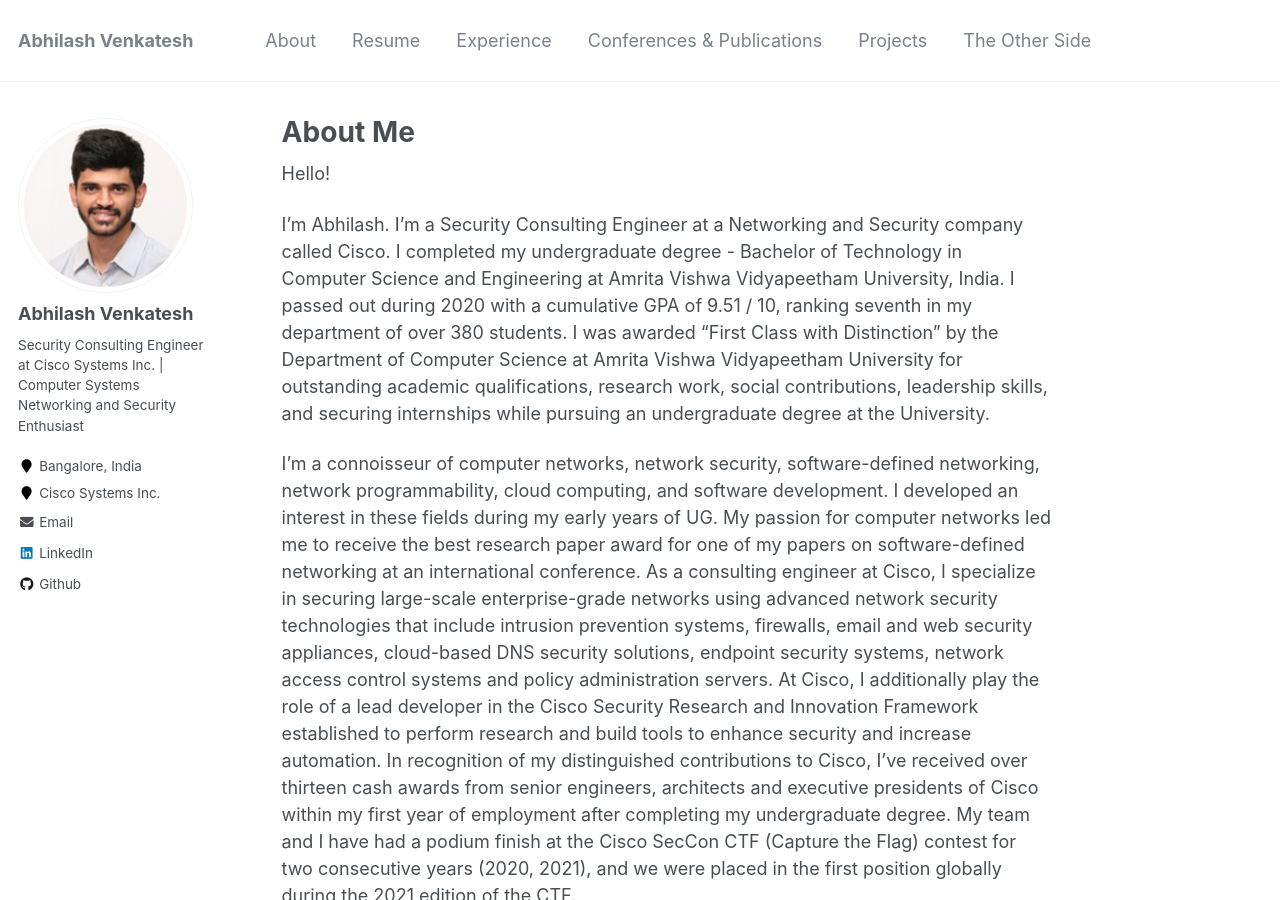
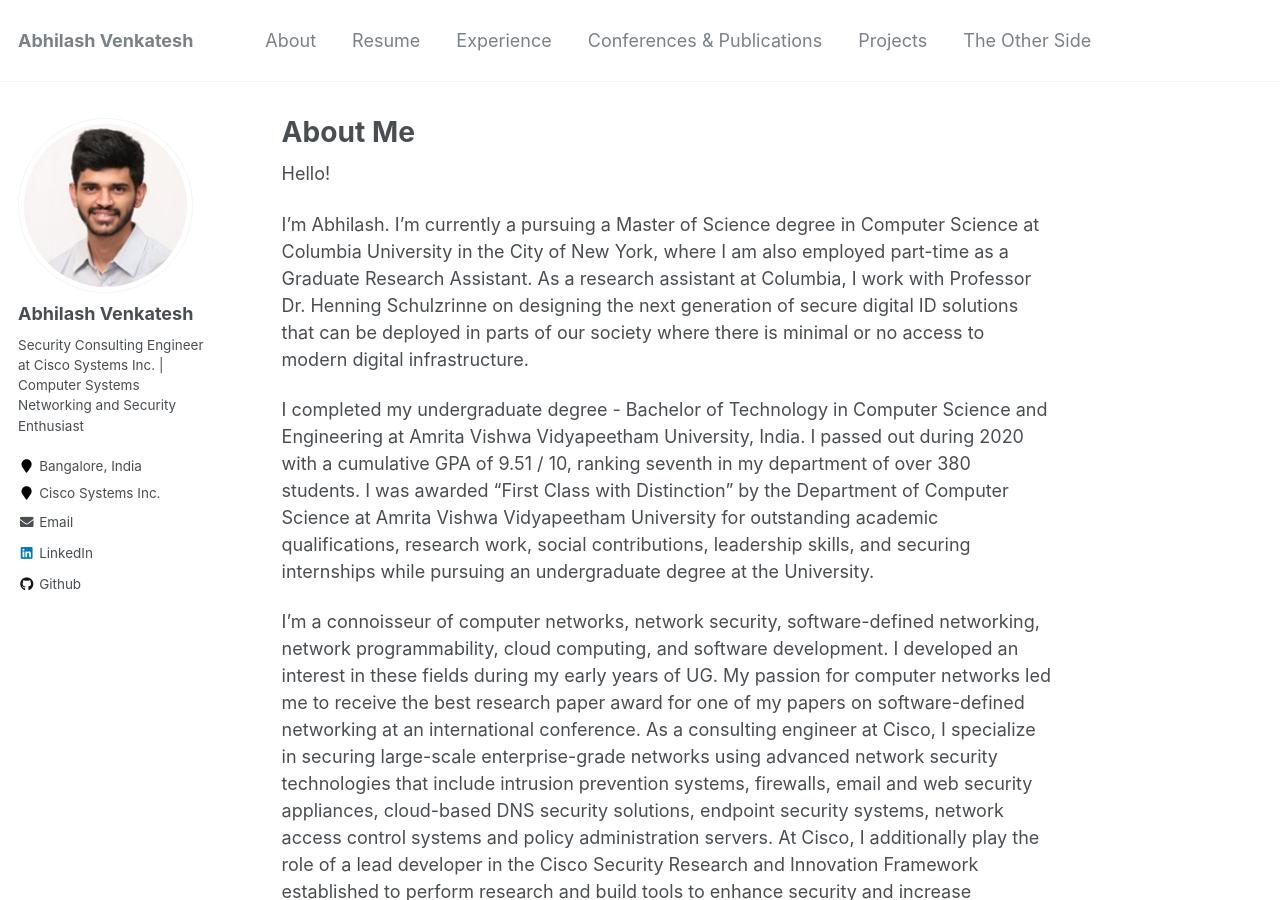
Before and after one commit to PankajPradeep/PankajPradeep.github.io, a Jekyll site: the page built from _pages/about.md, in a window 1280 px wide and 900 px high. Built offline with Jekyll 4.4.1, drawn with Linux system fonts in a browser that asks for light colours.

Commit message:
Update about.md

```diff
--- a/_pages/about.md
+++ b/_pages/about.md
@@ -10,7 +10,9 @@ redirect_from:
 
 Hello!
 
-I'm Abhilash. I'm a Security Consulting Engineer at a Networking and Security company called Cisco. I completed my undergraduate degree - Bachelor of Technology in Computer Science and Engineering at Amrita Vishwa Vidyapeetham University, India. I passed out during 2020 with a cumulative GPA of 9.51 / 10, ranking seventh in my department of over 380 students. I was awarded “First Class with Distinction” by the Department of Computer Science at Amrita Vishwa Vidyapeetham University for outstanding academic qualifications, research work, social contributions, leadership skills, and securing internships while pursuing an undergraduate degree at the University.
+I'm Abhilash. I'm currently a pursuing a Master of Science degree in Computer Science at Columbia University in the City of New York, where I am also employed part-time as a Graduate Research Assistant. As a research assistant at Columbia, I work with Professor Dr. Henning Schulzrinne on designing the next generation of secure digital ID solutions that can be deployed in parts of our society where there is minimal or no access to modern digital infrastructure.
+
+I completed my undergraduate degree - Bachelor of Technology in Computer Science and Engineering at Amrita Vishwa Vidyapeetham University, India. I passed out during 2020 with a cumulative GPA of 9.51 / 10, ranking seventh in my department of over 380 students. I was awarded “First Class with Distinction” by the Department of Computer Science at Amrita Vishwa Vidyapeetham University for outstanding academic qualifications, research work, social contributions, leadership skills, and securing internships while pursuing an undergraduate degree at the University.
 
 I’m a connoisseur of computer networks, network security, software-defined networking, network programmability, cloud computing, and software development. I developed an interest in these fields during my early years of UG. My passion for computer networks led me to receive the best research paper award for one of my papers on software-defined networking at an international conference. As a consulting engineer at Cisco, I specialize in securing large-scale enterprise-grade networks using advanced network security technologies that include intrusion prevention systems, firewalls, email and web security appliances, cloud-based DNS security solutions, endpoint security systems, network access control systems and policy administration servers. At Cisco, I additionally play the role of a lead developer in the Cisco Security Research and Innovation Framework established to perform research and build tools to enhance security and increase automation. In recognition of my distinguished contributions to Cisco, I've received over thirteen cash awards from senior engineers, architects and executive presidents of Cisco within my first year of employment after completing my undergraduate degree. My team and I have had a podium finish at the Cisco SecCon CTF (Capture the Flag) contest for two consecutive years (2020, 2021), and we were placed in the first position globally during the 2021 edition of the CTF.
 
```
